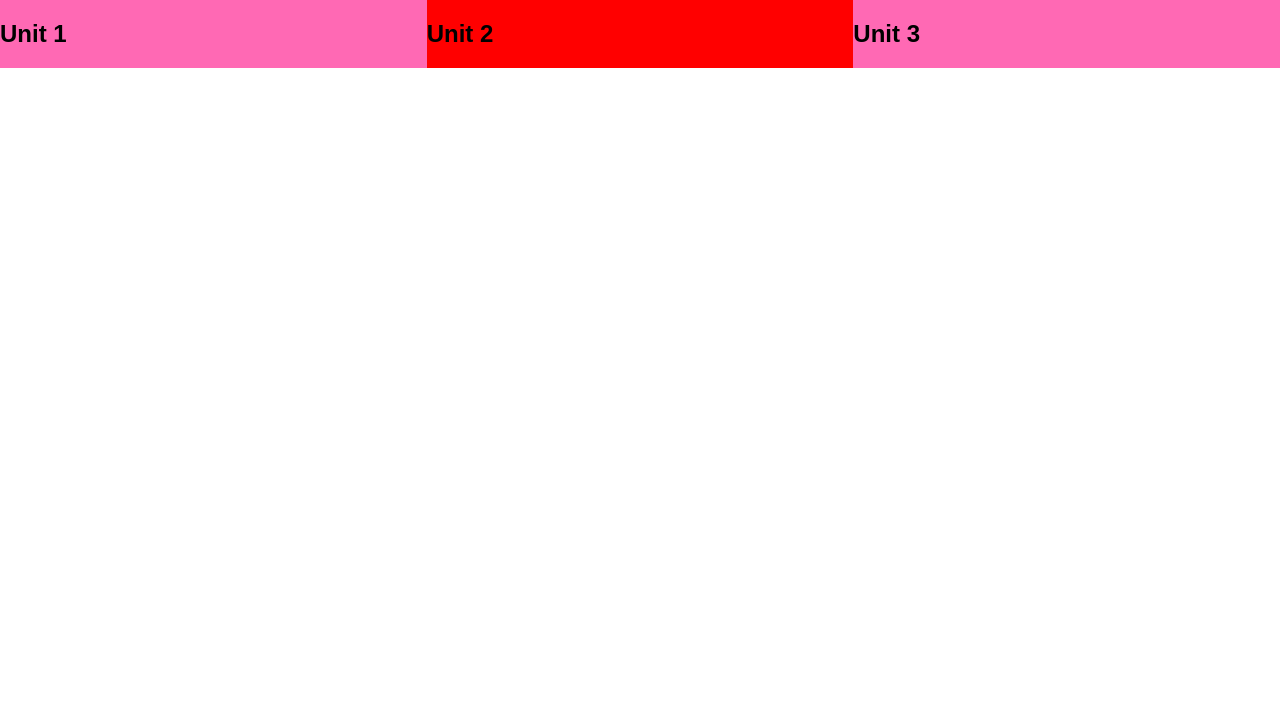
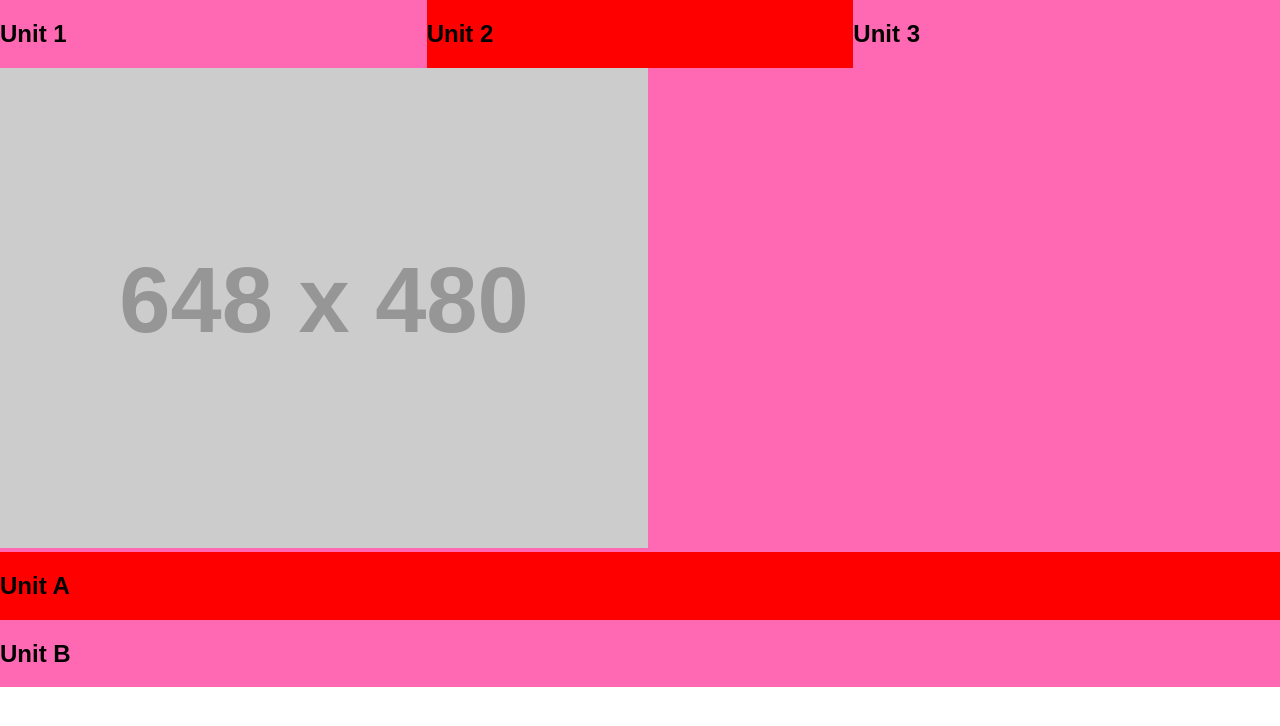
Before and after one commit to SarahDowling/grids-demo, a plain HTML site: page index.html in a window 1280 px wide. Drawn offline with Linux system fonts and the light colour scheme; placeholder pictures from the web are drawn by us.

Commit message:
m-query added

```diff
--- a/css/grid.css
+++ b/css/grid.css
@@ -21,3 +21,5 @@
 		width: 33.3333%;
 	}
 }
+
+@media only screen and (min-width: 38em){
--- a/index.html
+++ b/index.html
@@ -12,14 +12,26 @@
 
 	<body>
 		<div class="grid">
-			<div class="unit s-1 m-1-3">
+			<div class="unit s-1 m-1-3 ">
 				<h2>Unit 1</h2>
 			</div>
-			<div class="unit s-1 m-1-3">
+			<div class="unit s-1 m-1-3 ">
 				<h2>Unit 2</h2>
 			</div>
-			<div class="unit s-1 m-1-3">
+			<div class="unit s-1 m-1-3 ">
 				<h2>Unit 3</h2>
+			</div>
+		</div>
+
+		<div class="grid">
+			<div class="unit s-1 m-1 l-1-3">
+				<img src="http://placehold.it/648x480" alt="">
+			</div>
+			<div class="unit s-1 m-1-2 l-1-3">
+				<h2>Unit A</h2>
+			</div>
+			<div class="unit s-1 m-1-2 l-1-3">
+				<h2>Unit B</h2>
 			</div>
 		</div>
 
```
